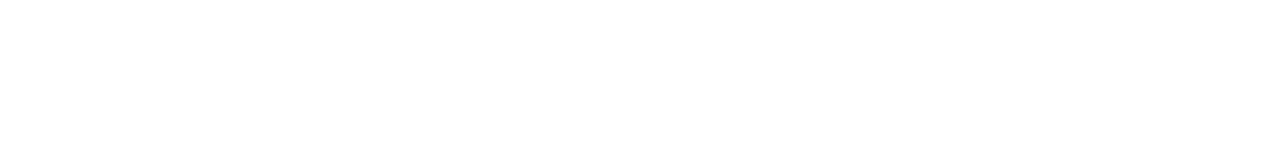
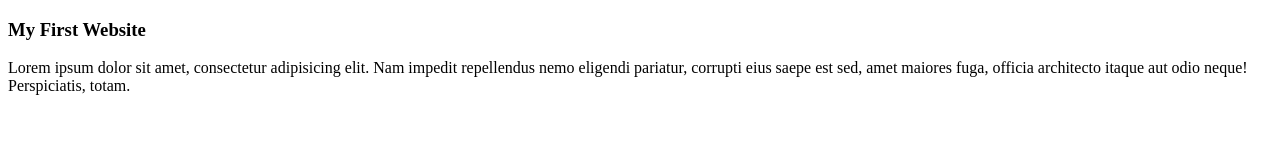
Before and after one commit to siam021394/my-simple-website, a plain HTML site: page index.html in a window 1280 px wide. Drawn offline with Linux system fonts and the light colour scheme.

Commit message:
My Second Commit

```diff
--- a/index.html
+++ b/index.html
@@ -6,6 +6,8 @@
     <title>My Simple Website</title>
 </head>
 <body>
+    <h3>My First Website</h3>
+    <p>Lorem ipsum dolor sit amet, consectetur adipisicing elit. Nam impedit repellendus nemo eligendi pariatur, corrupti eius saepe est sed, amet maiores fuga, officia architecto itaque aut odio neque! Perspiciatis, totam.</p>
 
 </body>
 </html>
```
